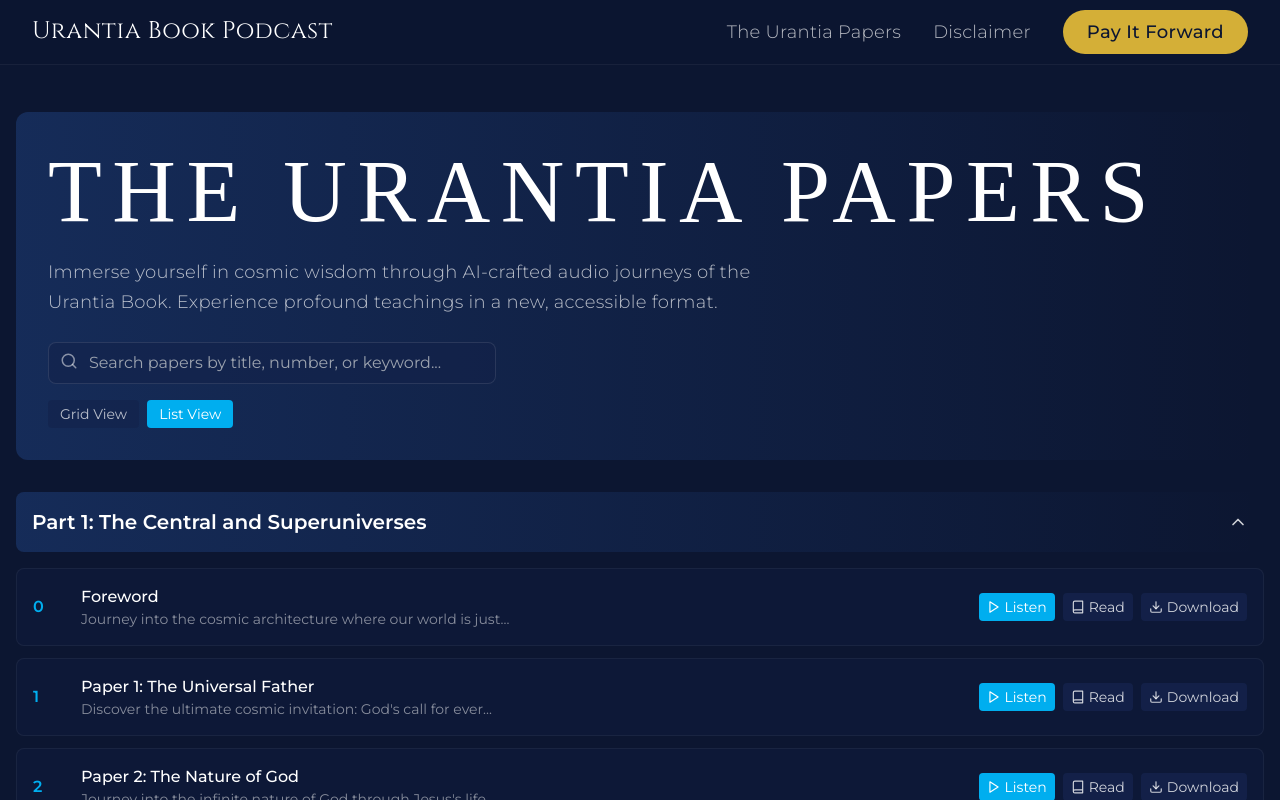
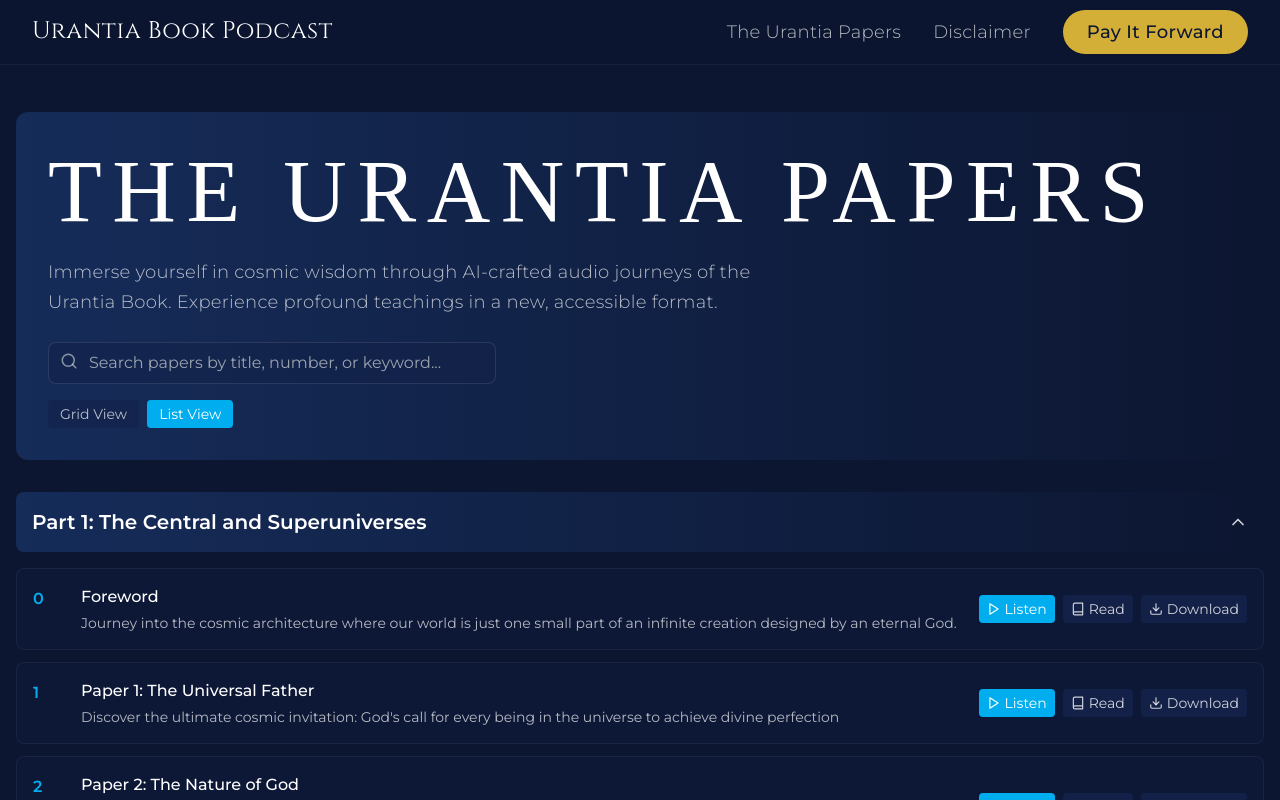
Before and after one commit to The-Center-for-Unity/ubpod-new, a React (Vite) app: page /urantia-papers in a window 1280 px wide. Both pictures are taken after a click on the button "List View". Shown: the top 800 px of the page. Built offline with nearby package versions, Linux system fonts and the light colour scheme; a web font is replaced by a local one.

Commit message:
Update TRANSFORMATION_JOURNAL.md with UX improvements and enhance list view in UrantiaPapersPage

```diff
--- a/src/pages/UrantiaPapersPage.tsx
+++ b/src/pages/UrantiaPapersPage.tsx
@@ -278,16 +278,19 @@ const PaperListItem: React.FC<PaperCardProps> = ({ paper }) => {
       className="bg-navy-light/30 rounded-lg overflow-hidden border border-white/5 hover:border-primary/30 transition-all"
       whileHover={{ x: 5, boxShadow: '0 4px 20px -10px rgba(0, 174, 239, 0.2)' }}
     >
-      <div className="p-4 flex justify-between items-center">
-        <div className="flex items-center space-x-4">
-          <span className="text-primary font-bold w-8">{paper.id}</span>
-          <div>
-            <h3 className="text-white font-medium">{paper.title}</h3>
-            <p className="text-white/50 text-sm hidden md:block">{displaySummary.substring(0, 60)}...</p>
+      <div className="p-4 flex flex-col md:flex-row md:items-center md:justify-between gap-3">
+        <div className="flex items-start space-x-4 flex-1">
+          <span className="text-primary font-bold w-8 mt-0.5">{paper.id}</span>
+          <div className="flex-1">
+            <h3 className="text-white font-medium mb-1">{paper.title}</h3>
+            <p className="text-white/70 text-sm line-clamp-2">
+              {displaySummary.substring(0, 150)}
+              {displaySummary.length > 150 && '...'}
+            </p>
           </div>
         </div>
 
-        <div className="flex space-x-2">
+        <div className="flex space-x-2 ml-12 md:ml-0">
           <Link
             to={`/listen/urantia-papers/${paper.id}`}
             className="flex items-center gap-1 px-2 py-1 bg-primary text-white rounded hover:bg-primary-dark transition-colors text-sm"
```
Also changed, not shown: 1 other file (tests, documents, lock files or other folders).
